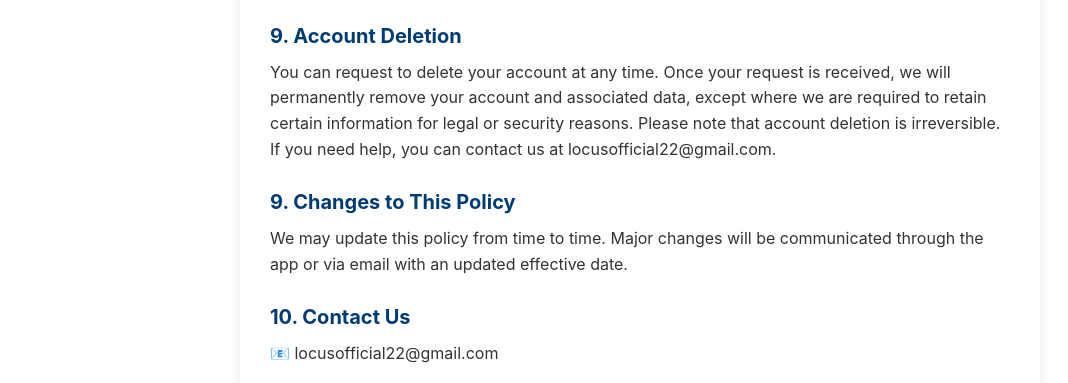
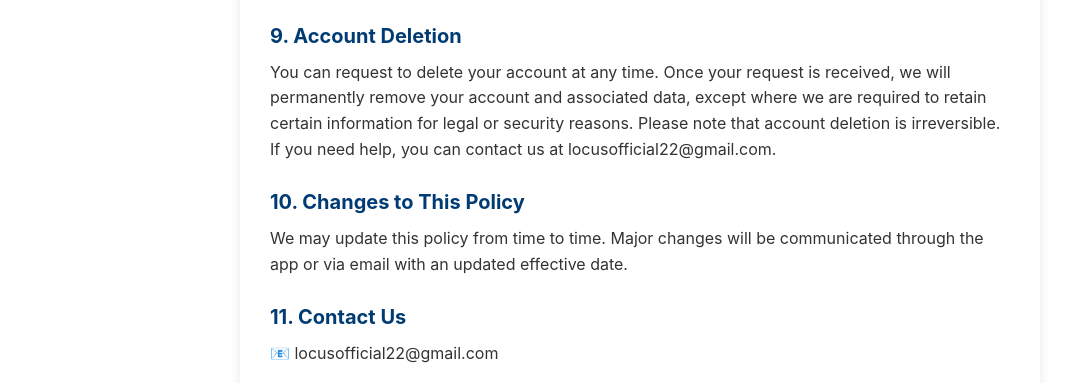
Before and after one commit to four-shadows-in/locus-website-, a React (Vite) app in the folder Locus_Website/: page /privacy in a window 1280 px wide. Shown: the part 1400-1783 px from the top of the page, without its empty margins (0-1068 px from the left). Built offline with nearby package versions, Linux system fonts and the light colour scheme.

Commit message:
fixed numdering in privacypolicy

```diff
--- a/Locus_Website/src/pages/PrivacyPolicy.jsx
+++ b/Locus_Website/src/pages/PrivacyPolicy.jsx
@@ -109,7 +109,7 @@ const PrivacyPolicy = () => {
       </section>
 
       <section>
-        <h2>9. Changes to This Policy</h2>
+        <h2>10. Changes to This Policy</h2>
         <p>
           We may update this policy from time to time. Major changes will be
           communicated through the app or via email with an updated effective
@@ -118,7 +118,7 @@ const PrivacyPolicy = () => {
       </section>
 
       <section>
-        <h2>10. Contact Us</h2>
+        <h2>11. Contact Us</h2>
         <p>📧 locusofficial22@gmail.com</p>
       </section>
     </div>
```
